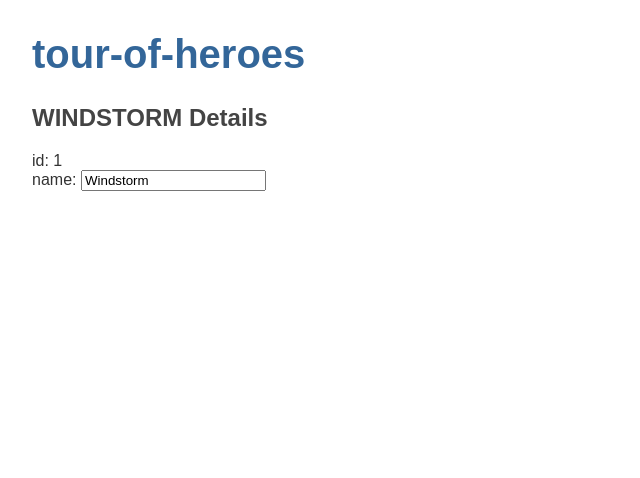
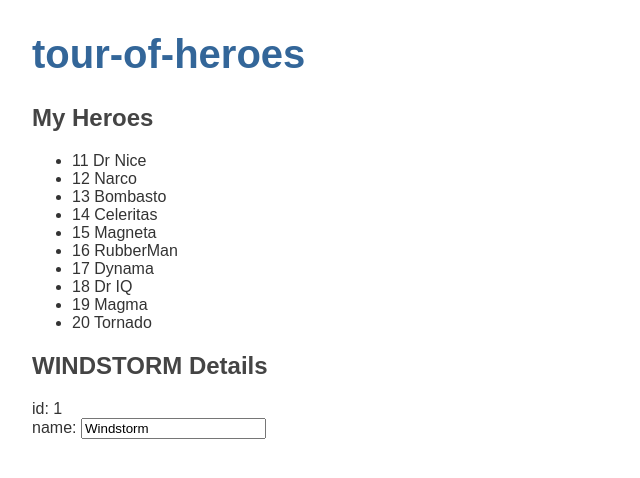
Before and after one commit to adiguno/angular_starter, an Angular app: page /heroes in a window 1280 px wide. Shown: the top 478 px of the page, without its empty margins (0-640 px from the left). Built offline with nearby package versions, Linux system fonts and the light colour scheme.

Commit message:
display a list of heros names

```diff
--- a/package.json
+++ b/package.json
@@ -25,13 +25,13 @@
     "zone.js": "~0.9.1"
   },
   "devDependencies": {
-    "@angular-devkit/build-angular": "~0.803.19",
+    "@angular-devkit/build-angular": "^0.803.20",
     "@angular/cli": "~8.3.19",
     "@angular/compiler-cli": "~8.2.14",
     "@angular/language-service": "~8.2.14",
-    "@types/node": "~8.9.4",
     "@types/jasmine": "~3.3.8",
     "@types/jasminewd2": "~2.0.3",
+    "@types/node": "~8.9.4",
     "codelyzer": "^5.0.0",
     "jasmine-core": "~3.4.0",
     "jasmine-spec-reporter": "~4.2.1",
--- a/src/app/heroes/heroes.component.html
+++ b/src/app/heroes/heroes.component.html
@@ -1,3 +1,10 @@
+<h2>My Heroes</h2>
+<ul class="heroes">
+    <li *ngFor="let hero of heroes">
+        <span class="badge">{{hero.id}}</span> {{hero.name}}
+    </li>
+</ul>
+
 <h2>{{hero.name | uppercase}} Details</h2>
 <div><span>id: </span>{{hero.id}}</div>
 <div>
--- a/src/app/heroes/heroes.component.ts
+++ b/src/app/heroes/heroes.component.ts
@@ -2,6 +2,8 @@
 
 // imoprt the custom Hero class src/app/hero.ts
 import {Hero} from '../hero';
+
+import {HEROES} from '../mock-heroes';
 
 @Component({
   selector: 'app-heroes',
@@ -16,6 +18,10 @@
     name: 'Windstorm'
   };
 
+  // get the heroes array
+  heroes = HEROES;
+
+
   constructor() { }
 
   ngOnInit() {
--- /dev/null
+++ b/src/app/mock-heroes.ts
@@ -0,0 +1,17 @@
+import {Hero} from './hero';
+
+// placeholder data, should be replaced by a database
+// array of ten heroes
+export const HEROES: Hero[] = [
+    {id: 11, name:'Dr Nice'},
+    {id: 12, name:'Narco'},
+    {id: 13, name:'Bombasto'},
+    {id: 14, name:'Celeritas'},
+    {id: 15, name:'Magneta'},
+    {id: 16, name:'RubberMan'},
+    {id: 17, name:'Dynama'},
+    {id: 18, name:'Dr IQ'},
+    {id: 19, name:'Magma'},
+    {id: 20, name:'Tornado'},
+
+]
```
Also changed, not shown: 1 other file (tests, documents, lock files or other folders).
